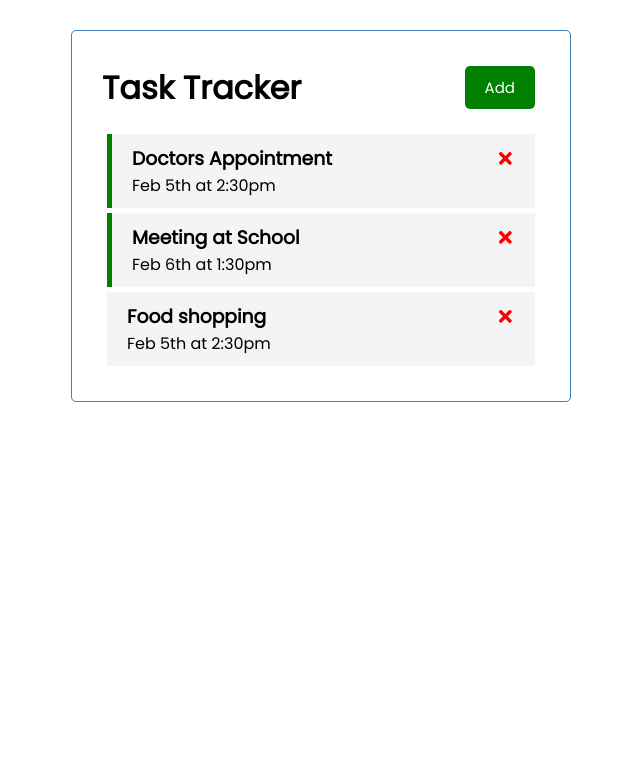
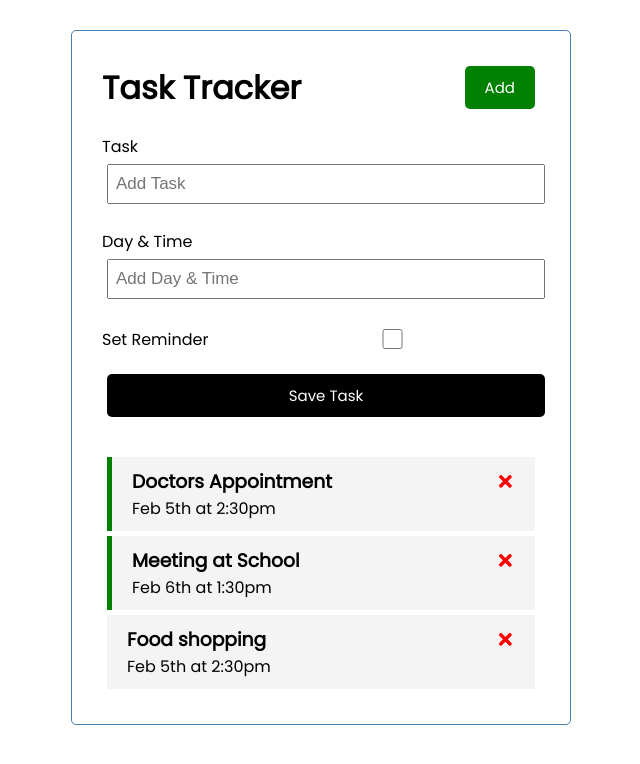
Before and after one commit to PattyHarris/react-task-tracker, a React (Create React App) app: page / in a window 1280 px wide. Shown: the top 764 px of the page, without its empty margins (319-959 px from the left). Built offline with nearby package versions, Linux system fonts and the light colour scheme.

Commit message:
Handle addition of a new task.  Note that the new task is added to the static collection - no backend here....

```diff
--- a/src/App.js
+++ b/src/App.js
@@ -1,6 +1,8 @@
+import {useState} from 'react';
+
 import Header from './components/Header';
 import Tasks from './components/Tasks';
-import {useState} from 'react';
+import AddTask from './components/AddTask';
 
 function App() {
 
@@ -25,6 +27,13 @@
     }
   ])
 
+  // Add a task - uses a random number for the new ID...
+  const addTask = (task) => {
+    const id = Math.floor(Math.random() * 10000) + 1;
+    const newTask = {id, ...task };
+    setTasks([...tasks, newTask]);
+  }
+
   // Delete the task - prop passed to Task.
   const deleteTask = (id) => {
     setTasks(tasks.filter( (task) => task.id !== id));
@@ -42,7 +51,10 @@
 
   return (
     <div className="container">
+
       <Header title="Task Tracker"/>
+      <AddTask onAdd={addTask} />
+
       { tasks.length > 0 ? (
         <Tasks tasks={tasks} onDelete={deleteTask} onToggle={toggleReminder}/>
       ) :
--- /dev/null
+++ b/src/components/AddTask.js
@@ -0,0 +1,58 @@
+import { useState } from "react";
+
+const AddTask = ({ onAdd }) => {
+
+    const [text, setText] = useState('');
+    const [day, setDay] = useState('');
+    const [reminder, setReminder] = useState(false);
+
+    const onSubmit = (e) => {
+        e.preventDefault();
+
+        if (!text) {
+            alert("Task cannot be empty.");
+            return;
+        }
+
+        // Pass in a "task" object.
+        onAdd( {text, day, reminder} );
+
+        // Clear the form.
+        setText('');
+        setDay('');
+        setReminder(false);
+    }
+
+    return (
+        <form className="add-form" onSubmit={onSubmit}>
+            <div className="form-control">
+                <label>Task</label>
+                <input type="text"
+                placeholder="Add Task"
+                value={text}
+                onChange={ (e) => setText(e.target.value)}
+                />
+            </div>
+            <div className="form-control">
+                <label>Day & Time</label>
+                <input type="text"
+                placeholder="Add Day & Time"
+                value={day}
+                onChange={ (e) => setDay(e.target.value)}
+                />
+            </div>
+            <div className="form-control form-control-check">
+                <label>Set Reminder</label>
+                <input type="checkbox"
+                checked={reminder}
+                value={reminder}
+                onChange={ (e) => setReminder(e.currentTarget.checked)}
+                />
+            </div>
+
+            <input type="submit" value="Save Task" className="btn btn-block"/>
+        </form>
+    )
+};
+
+export default AddTask;
```
Also changed, not shown: 1 other file (tests, documents, lock files or other folders).
